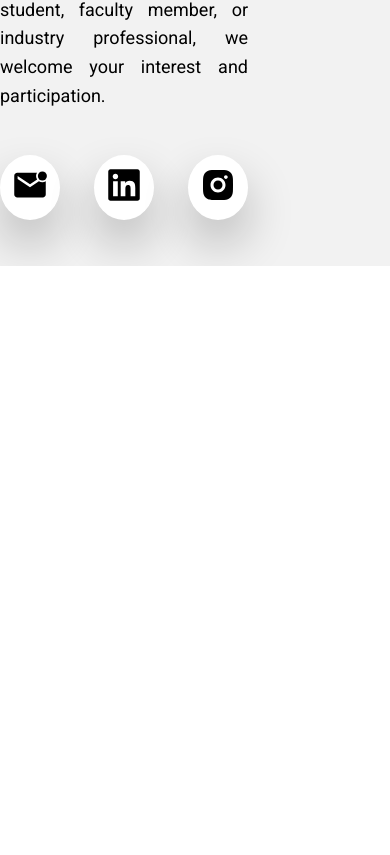
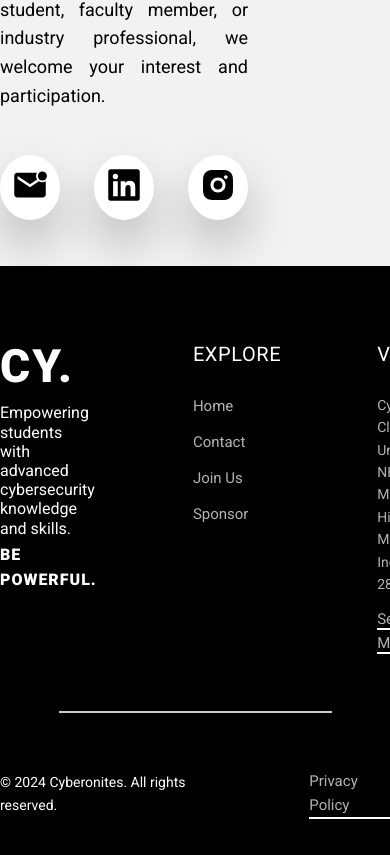
Before and after one commit to syncattacker/Web-Testing, a React (Create React App) app: page / in a window 390 px wide. Shown: the part 6623-7478 px from the top of the page. Before the commit the page ends 6889 px from the top, so only its background shows below. Built offline with nearby package versions, Linux system fonts and the light colour scheme.

Commit message:
Web Testing

```diff
--- a/src/App.js
+++ b/src/App.js
@@ -1,11 +1,9 @@
 import React from "react";
 import HomePage from "./pages/HomePage";
 import "./App.css";
+import MobileBlock from "./components/MobileBlock";
+import { isMobileOrTablet } from "./utils/utils";
 
 export default function App() {
-  return (
-    <>
-      <HomePage />
-    </>
-  );
+  return <>{isMobileOrTablet() ? <MobileBlock /> : <HomePage />}</>;
 }
--- a/src/components/Footer.jsx
+++ b/src/components/Footer.jsx
@@ -1,5 +1,96 @@
 import React from "react";
+import "../css/general-css/global.css";
+import "../css/component-css/footer.css";
 
 export default function Footer() {
-  return <section className="footer"></section>;
+  return (
+    <section className="footer">
+      <div className="footer-container footer-grid">
+        <div className="logo-text">
+          <h3 className="logo-footer">CY.</h3>
+          <p className="footer-text">
+            Empowering students with advanced cybersecurity knowledge and
+            skills.
+          </p>
+          <p className="bold-text-footer">Be Powerful.</p>
+        </div>
+        <div className="footer-explore">
+          <p className="footer-heading">Explore</p>
+          <div className="links">
+            <a href="#home" className="footer-links">
+              Home
+            </a>
+            <a href="#contact" className="footer-links">
+              Contact
+            </a>
+            <a href="#join" className="footer-links">
+              Join Us
+            </a>
+            <a href="#sponsor" className="footer-links">
+              Sponsor
+            </a>
+          </div>
+        </div>
+        <div className="footer-explore">
+          <p className="footer-heading">Visit</p>
+          <div className="address">
+            <p className="address-footer">
+              Cyberonites Club. GLA University NH - 2 Delhi Mathura Highway
+              Mathura, India - 281406
+            </p>
+            <a
+              href="https://maps.app.goo.gl/LeGLPZRsaxq4BcB19"
+              className="maps-link"
+            >
+              See On MAPS
+            </a>
+          </div>
+        </div>
+        <div className="footer-explore">
+          <p className="footer-heading">follow</p>
+          <div className="links">
+            <a
+              href="https://www.instagram.com/official_cyberonites/"
+              className="footer-links"
+              target="_blank"
+              rel="noreferrer"
+            >
+              Instagram
+            </a>
+            <a
+              href="https://www.linkedin.com/in/cyberonites-glau/"
+              className="footer-links"
+              target="_blank"
+              rel="noreferrer"
+            >
+              Linkedin
+            </a>
+            <a
+              href="https://www.youtube.com/@cyberonitesclub/videos"
+              className="footer-links"
+              target="_blank"
+              rel="noreferrer"
+            >
+              Youtube
+            </a>
+            <a href="mailto:support@cyberonites.com" className="footer-links">
+              Support
+            </a>
+          </div>
+        </div>
+      </div>
+      <div className="straight-line"></div>
+      <div className="policy-copyright">
+        <p className="copyright">© 2024 Cyberonites. All rights reserved.</p>
+        <a
+          href="https://www.freeprivacypolicy.com/live/af9fbbb5-1acc-481f-8d06-ac6b84b7a27c"
+          className="maps-link"
+          target="_blank"
+          rel="noreferrer"
+        >
+          Privacy Policy
+        </a>
+      </div>
+    </section>
+  );
 }
--- a/src/components/Hero.jsx
+++ b/src/components/Hero.jsx
@@ -21,10 +21,20 @@
           </p>
           <p className="description">{props.description}</p>
           <div className="cta-buttons">
-            <button type="button" onClick={joinUs} className="join-team">
+            <button
+              type="button"
+              onClick={joinUs}
+              className="join-team"
+              id="join"
+            >
               Join Us <FaArrowRightLong />
             </button>
-            <button type="button" onClick={sponsorUs} className="sponsor">
+            <button
+              type="button"
+              onClick={sponsorUs}
+              className="sponsor"
+              id="sponsor"
+            >
               Sponsor <GiLaurelsTrophy className="trophy" />
             </button>
           </div>
--- /dev/null
+++ b/src/components/MobileBlock.jsx
@@ -0,0 +1,24 @@
+import React from "react";
+
+const Optimizing = () => {
+  return (
+    <div style={styles.container}>
+      <h1>We are optimizing our website for mobile and tablet users.</h1>
+      <p>Please check back later.</p>
+    </div>
+  );
+};
+
+const styles = {
+  container: {
+    display: "flex",
+    justifyContent: "center",
+    alignItems: "center",
+    height: "100vh",
+    textAlign: "center",
+    backgroundColor: "#f0f0f0",
+    padding: "0 20px",
+  },
+};
+
+export default Optimizing;
--- a/src/css/component-css/error.css
+++ b/src/css/component-css/error.css
@@ -19,6 +19,7 @@
   max-width: 130rem;
   background-color: #fff;
   margin: auto auto;
+  box-shadow: 0 2.4rem 4.8rem rgb(0 0 0 / 56%);
 }
 
 .error-code {
--- a/src/css/component-css/footer.css
+++ b/src/css/component-css/footer.css
@@ -0,0 +1,107 @@
+.footer {
+  padding: 6.4rem 0 3.6rem 0;
+  background-color: #000;
+  color: #fff;
+}
+
+.footer-container {
+  max-width: 130rem;
+  margin: 0 auto;
+}
+
+.footer-grid {
+  display: grid;
+  grid-template-columns: 1.5fr 1fr 1fr 1fr;
+  column-gap: 9.6rem;
+}
+
+.logo-footer {
+  text-transform: uppercase;
+  font-size: 4.6rem;
+  letter-spacing: 0.2rem;
+  font-weight: 900;
+  text-align: justify;
+}
+
+.footer-text {
+  font-size: 1.6rem;
+  margin-bottom: 0.4rem;
+  line-height: 1.2;
+  padding: 0 0.2rem 0 0;
+}
+
+.bold-text-footer {
+  font-size: 1.6rem;
+  font-weight: 800;
+  text-transform: uppercase;
+  letter-spacing: 0.1rem;
+}
+
+.footer-heading {
+  padding-top: 0.8rem;
+  font-size: 2rem;
+  letter-spacing: 0.06rem;
+  text-transform: uppercase;
+  margin-bottom: 2.4rem;
+}
+
+.links {
+  display: flex;
+  flex-direction: column;
+  gap: 1.2rem;
+}
+
+.footer-links:link,
+.footer-links:visited {
+  text-decoration: none;
+  color: #b3b3b3;
+  font-size: 1.5rem;
+  display: inline;
+  transition: all 0.6s;
+}
+
+.maps-link:link,
+.maps-link:visited {
+  text-decoration: none;
+  color: #b3b3b3;
+  font-size: 1.5rem;
+  display: inline;
+  transition: all 0.6s;
+  border-bottom: #fff 0.2rem solid;
+}
+
+.footer-links:active,
+.footer-links:hover {
+  transform: scaleX(1.1);
+  color: #fff;
+}
+
+.maps-link:active,
+.maps-link:hover {
+  color: #fff;
+}
+
+.address-footer {
+  font-size: 1.4rem;
+  text-align: justify;
+  color: #b3b3b3;
+  margin-bottom: 1.2rem;
+}
+
+.copyright {
+  font-size: 1.4rem;
+}
+
+.straight-line {
+  width: 70%;
+  background-color: #cccccc;
+  height: 0.15rem;
+  margin: 5.6rem auto 5.6rem auto;
+}
+
+.policy-copyright {
+  display: flex;
+  gap: 9.4rem;
+  align-items: center;
+  justify-content: center;
+}
--- a/src/pages/HomePage.jsx
+++ b/src/pages/HomePage.jsx
@@ -7,6 +7,7 @@
 import AboutUs from "../components/AboutUs";
 import Upcoming from "../components/Upcoming";
 import Contact from "../components/Contact";
+import Footer from "../components/Footer";
 
 export default function HomePage() {
   return (
@@ -27,6 +28,7 @@
       <Events />
       <AboutUs />
       <Contact />
+      <Footer />
     </>
   );
 }
--- /dev/null
+++ b/src/utils/utils.js
@@ -0,0 +1,21 @@
+export const isMobileOrTablet = () => {
+  const userAgent = navigator.userAgent || navigator.vendor || window.opera;
+
+  if (/iPad|iPhone|iPod/.test(userAgent) && !window.MSStream) {
+    return true;
+  }
+
+  if (/android/i.test(userAgent)) {
+    return true;
+  }
+
+  if (
+    /Mobile|Tablet|iPad|iPhone|iPod|Android|webOS|BlackBerry|IEMobile|Opera Mini/i.test(
+      userAgent
+    )
+  ) {
+    return true;
+  }
+
+  return false;
+};
```
